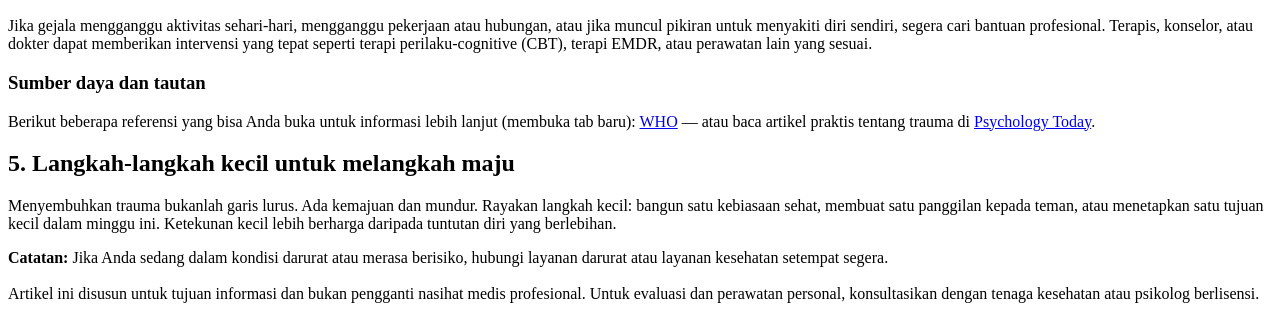
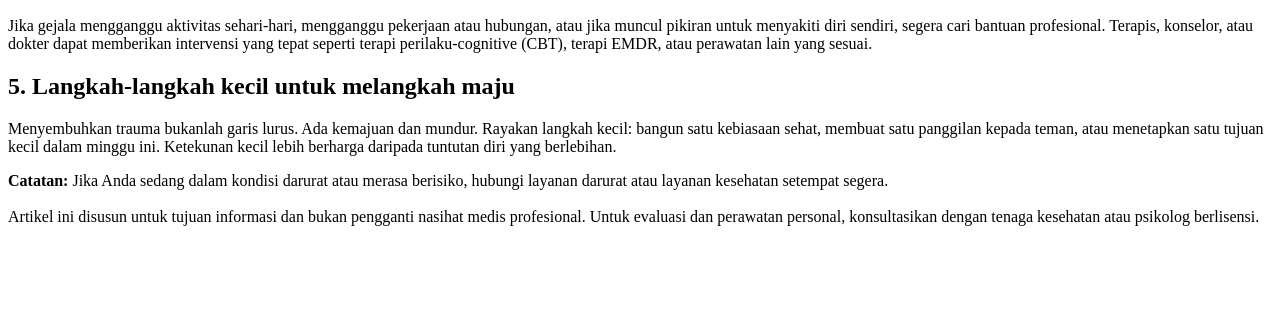
Before and after one commit to komelhub/komel, a plain HTML site: page index.html in a window 1280 px wide. Shown: the part 1091-1410 px from the top of the page. After the commit the page ends 1333 px from the top, so only its background shows below. Drawn offline with Linux system fonts and the light colour scheme.

Commit message:
Update index.html

```diff
--- a/index.html
+++ b/index.html
@@ -41,8 +41,6 @@
     <h2>4. Kapan harus mencari bantuan profesional?</h2>
     <p>Jika gejala mengganggu aktivitas sehari-hari, mengganggu pekerjaan atau hubungan, atau jika muncul pikiran untuk menyakiti diri sendiri, segera cari bantuan profesional. Terapis, konselor, atau dokter dapat memberikan intervensi yang tepat seperti terapi perilaku-cognitive (CBT), terapi EMDR, atau perawatan lain yang sesuai.</p>
 
-    <h3>Sumber daya dan tautan</h3>
-    <p>Berikut beberapa referensi yang bisa Anda buka untuk informasi lebih lanjut (membuka tab baru): <a href="https://www.who.int/" target="_blank" rel="noopener noreferrer">WHO</a> — atau baca artikel praktis tentang trauma di <a href="https://www.psychologytoday.com/" target="_blank" rel="noopener noreferrer">Psychology Today</a>.</p>
 
     <h2>5. Langkah-langkah kecil untuk melangkah maju</h2>
     <p>Menyembuhkan trauma bukanlah garis lurus. Ada kemajuan dan mundur. Rayakan langkah kecil: bangun satu kebiasaan sehat, membuat satu panggilan kepada teman, atau menetapkan satu tujuan kecil dalam minggu ini. Ketekunan kecil lebih berharga daripada tuntutan diri yang berlebihan.</p>
```
